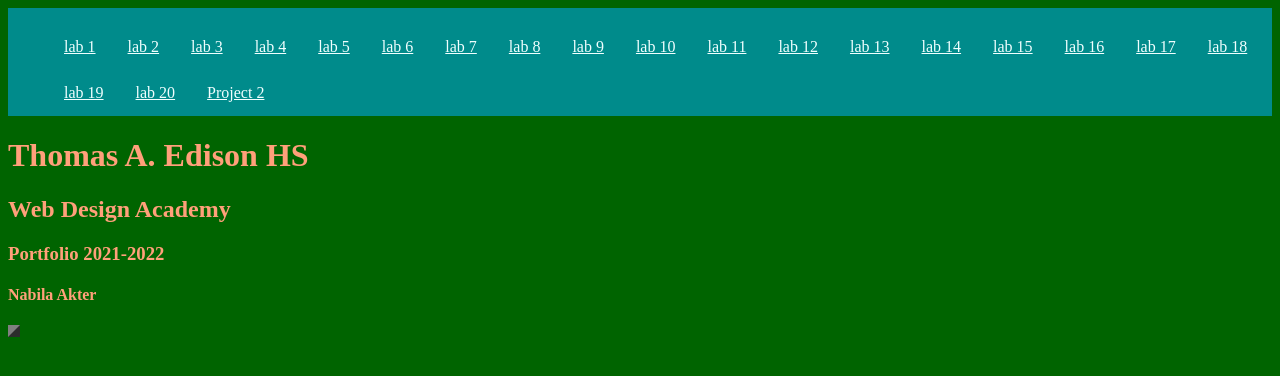
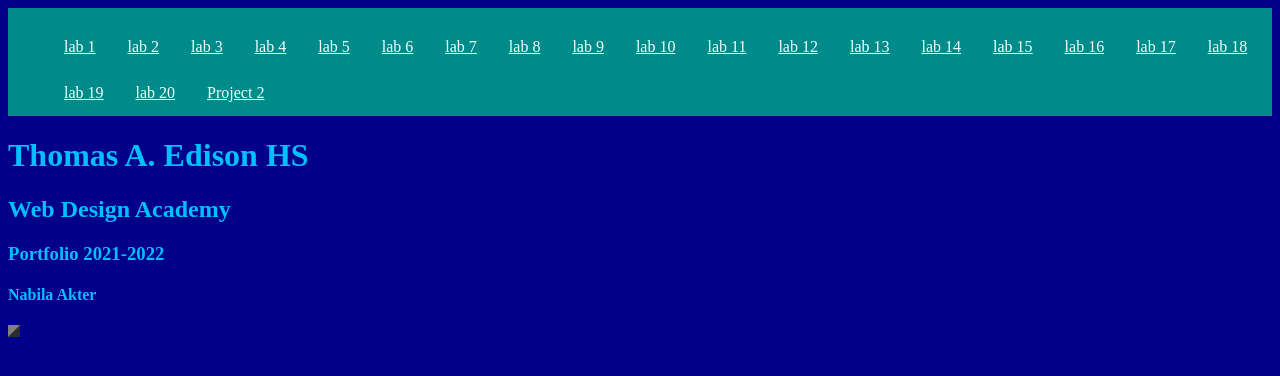
Before and after one commit to unabilaau/nabilasseniorportfolio.github.io, a plain HTML site: page index.html in a window 1280 px wide. Drawn offline with Linux system fonts and the light colour scheme.

Commit message:
Updating portfolio

```diff
--- a/main.css
+++ b/main.css
@@ -2,8 +2,8 @@
   box-sizing: border-box;
 }
 body{
-  background-color: darkgreen;
-  color: lightsalmon;
+  background-color: darkblue;
+  color: deepskyblue;
 }
 .topnav{
   background-color: darkcyan;
```
Also changed, not shown: LAB1/lab1.html (+1 -1 lines).
